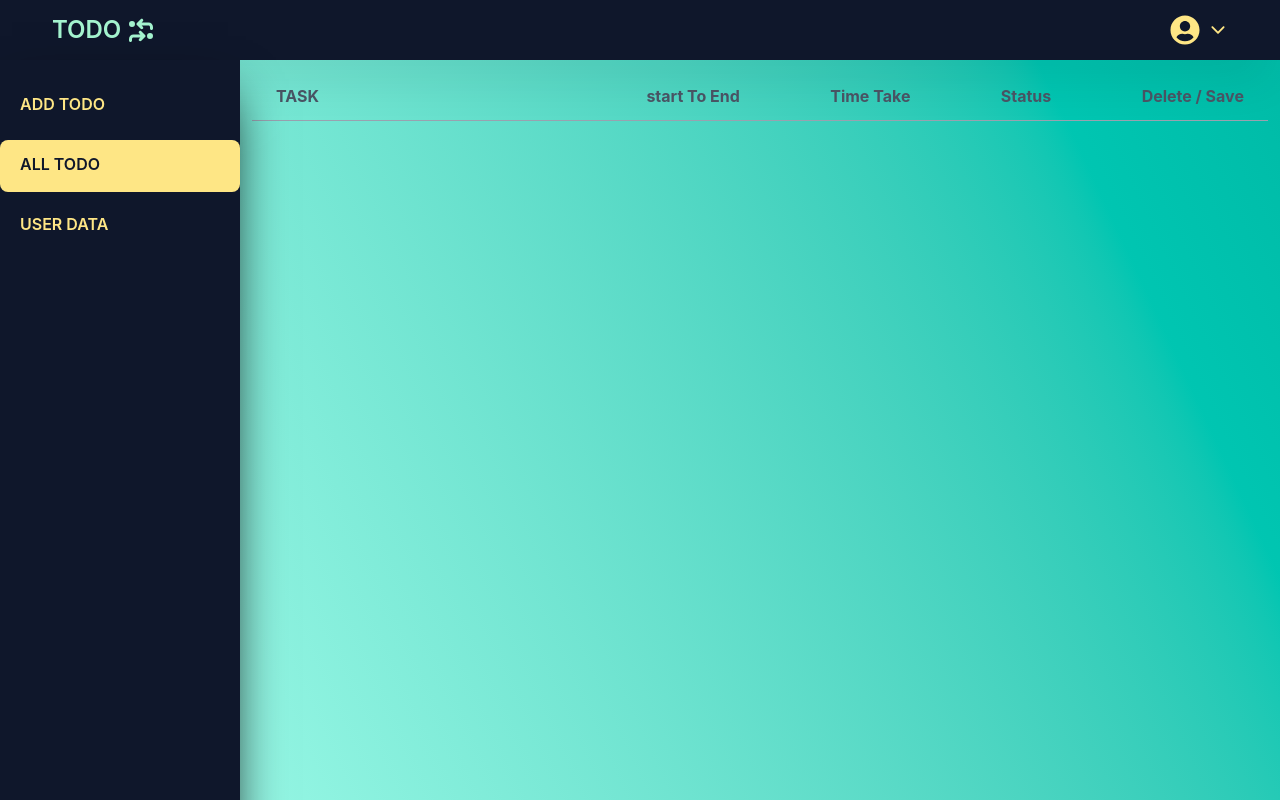
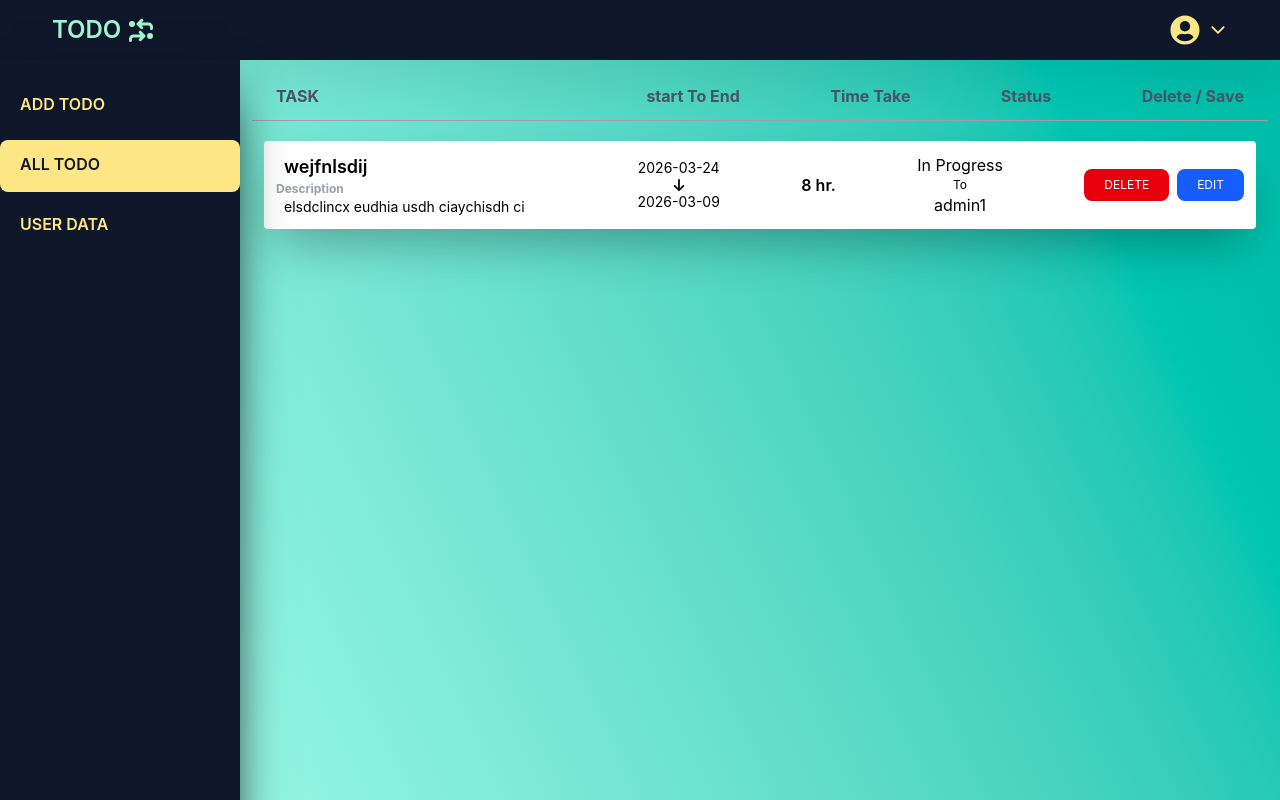
Before and after one commit to jwalagupta01/TODO-INTERN, a React (Vite) app: page / in a window 1280 px wide. Both pictures are taken after a click on the item "ALL TODO". Built offline with nearby package versions, Linux system fonts and the light colour scheme.

Commit message:
Implement Redux for todo management; add todoSlice and integrate with AllTodo component

```diff
--- a/src/Components/AllTodo.jsx
+++ b/src/Components/AllTodo.jsx
@@ -2,16 +2,18 @@ import React, { useContext, useState } from "react";
 import { FaArrowDown, FaArrowRight } from "react-icons/fa6";
 import { AppContext } from "../Context/Context";
 import { useNavigate } from "react-router-dom";
+import { useSelector, useDispatch } from "react-redux";
+import { removeTodo } from "../redux/todo/todoSlice";
 
 const AllTodo = () => {
-  const { todo, setTodo, editData, setEditData, user, setUser } =
-    useContext(AppContext);
+  const todo = useSelector((state) => state.todo.todos);
+  const dispatch = useDispatch();
+  // const { todo, setTodo, editData, setEditData, user, setUser } =
+  // useContext(AppContext);
   const navigate = useNavigate();
 
   const deleteTodo = (id) => {
-    // Remove todo
-    const delTodo = todo.filter((i) => i.id !== id);
-    setTodo(delTodo);
+    dispatch(removeTodo(id));
   };
 
   const editClick = (id) => {
--- /dev/null
+++ b/src/redux/store.js
@@ -0,0 +1,8 @@
+import { configureStore } from "@reduxjs/toolkit";
+import todoSliceReducer from "./todo/todoSlice.js";
+
+export const store = configureStore({
+  reducer: {
+    todo: todoSliceReducer,
+  },
+});
--- /dev/null
+++ b/src/redux/todo/todoSlice.js
@@ -0,0 +1,43 @@
+import { createSlice } from "@reduxjs/toolkit";
+
+const initialState = {
+  todos: [
+    {
+      description: "elsdclincx eudhia usdh ciaychisdh ci",
+      endDate: "2026-03-09",
+      id: 1773917238982,
+      startDate: "2026-03-24",
+      status: "In Progress",
+      timeTaken: "8",
+      title: "wejfnlsdij",
+      userID: "admin1",
+    },
+  ],
+};
+
+const todoSlice = createSlice({
+  name: "Todo",
+  initialState,
+  reducers: {
+    addTodo: (state, action) => {
+      const todo = {
+        id: action.payload,
+        title: action.payload,
+        description: "elsdclincx eudhia usdh ciaychisdh ci",
+        startDate: action.payload,
+        endDate: action.payload,
+        timeTaken: action.payload,
+        status: action.payload,
+        userID: action.payload,
+      };
+      state.todos.push(todo);
+    },
+    removeTodo: (state, action) => {
+      state.todos = state.todos.filter((todo) => todo.id !== action.payload);
+    },
+    editTodo: (state, action) => {},
+  },
+});
+
+export const { addTodo, removeTodo, editTodo } = todoSlice.actions;
+export default todoSlice.reducer;
```
Also changed, not shown: src/main.jsx (+4 -4 lines).
